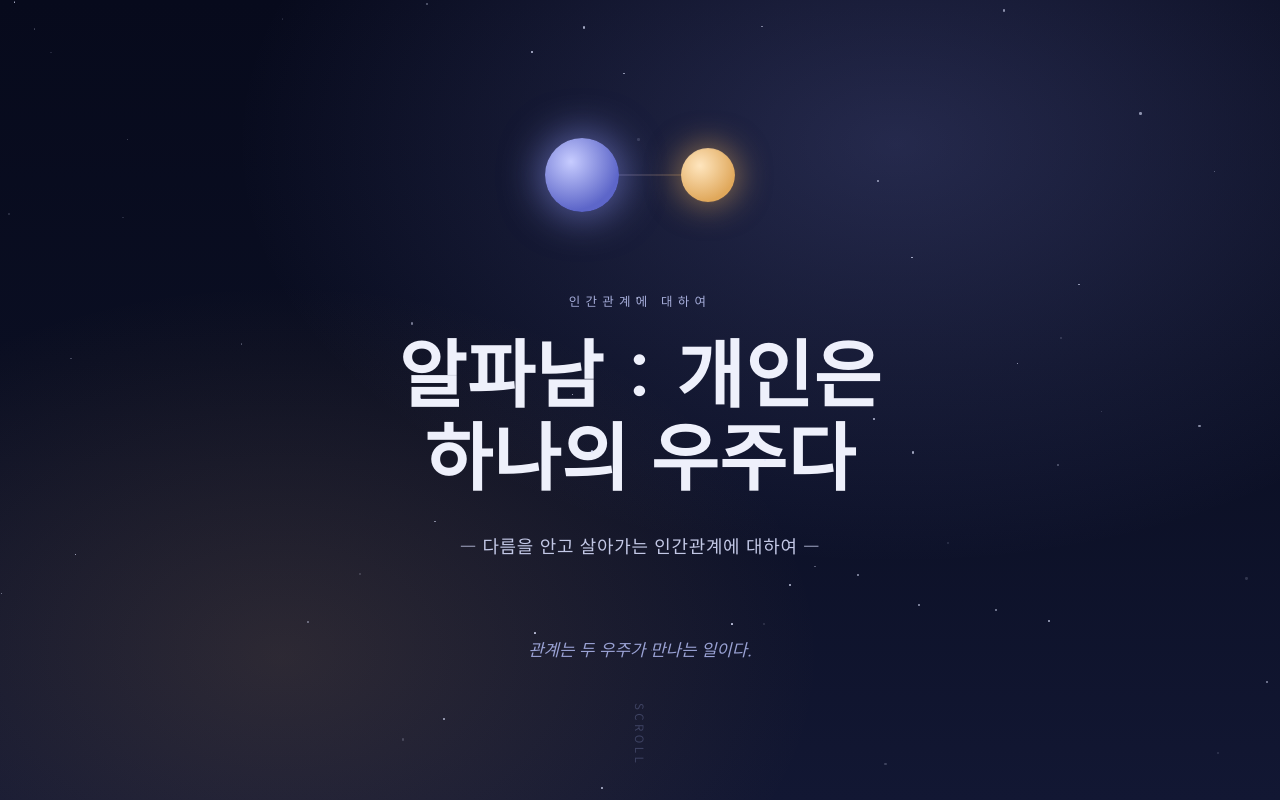
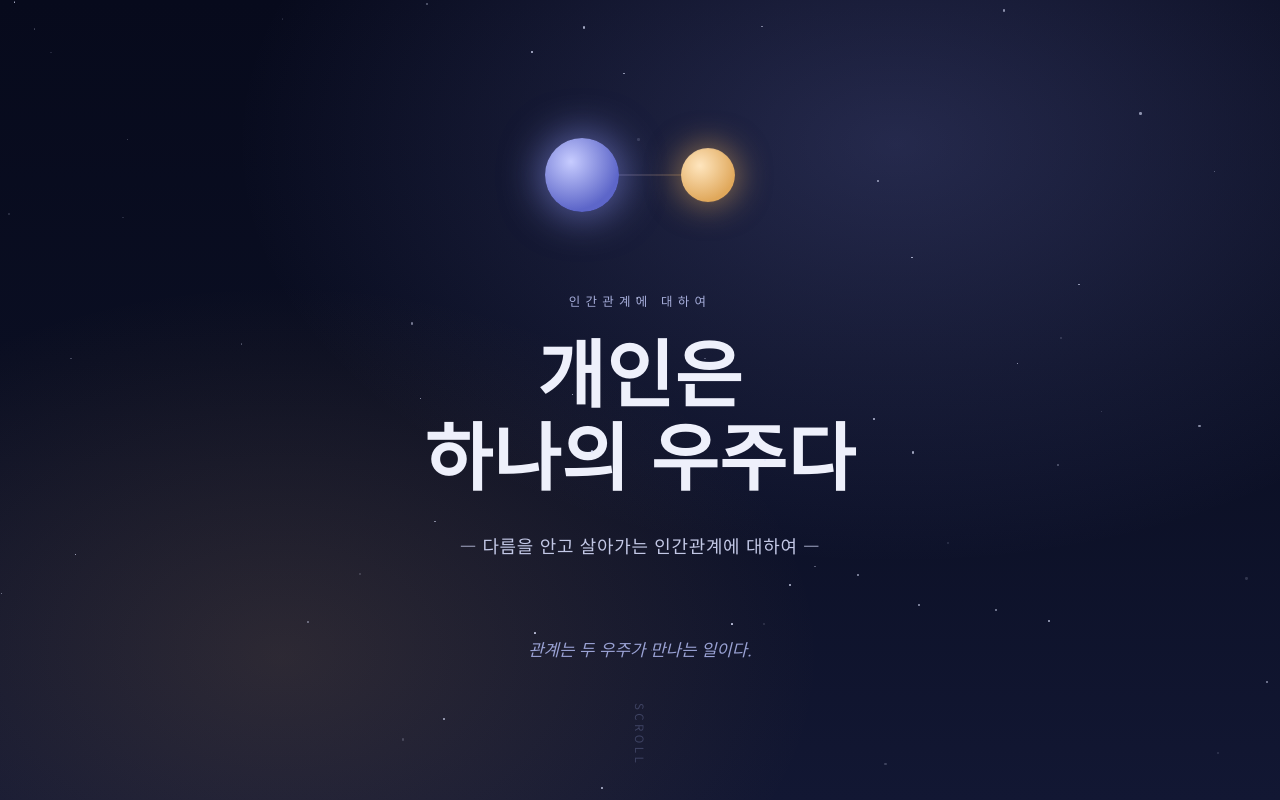
Before and after one commit to alphaman2026/Book_Universe, a plain HTML site: page index.html in a window 1280 px wide. Shown: the top 800 px of the page. Drawn offline with Linux system fonts and the light colour scheme.

Commit message:
Update index.html

```diff
--- a/index.html
+++ b/index.html
@@ -3,7 +3,7 @@
 <head>
 <meta charset="UTF-8" />
 <meta name="viewport" content="width=device-width, initial-scale=1.0" />
-<title>개인은 하나의 우주다</title>
+<title>알파남 :  개인은 하나의 우주다</title>
 <link rel="preconnect" href="https://fonts.googleapis.com" />
 <link rel="preconnect" href="https://fonts.gstatic.com" crossorigin />
 <link href="https://fonts.googleapis.com/css2?family=Nanum+Myeongjo:wght@400;700;800&family=Noto+Sans+KR:wght@300;400;500;700&display=swap" rel="stylesheet" />
@@ -226,7 +226,7 @@
     <span class="orb b"></span>
   </div>
   <p class="eyebrow">인간관계에 대하여</p>
-  <h1>알파남 :  개인은<br/>하나의 우주다</h1>
+  <h1>개인은<br/>하나의 우주다</h1>
   <p class="sub">— 다름을 안고 살아가는 인간관계에 대하여 —</p>
   <p class="thesis">관계는 두 우주가 만나는 일이다.</p>
   <div class="scrollcue">SCROLL</div>
```
